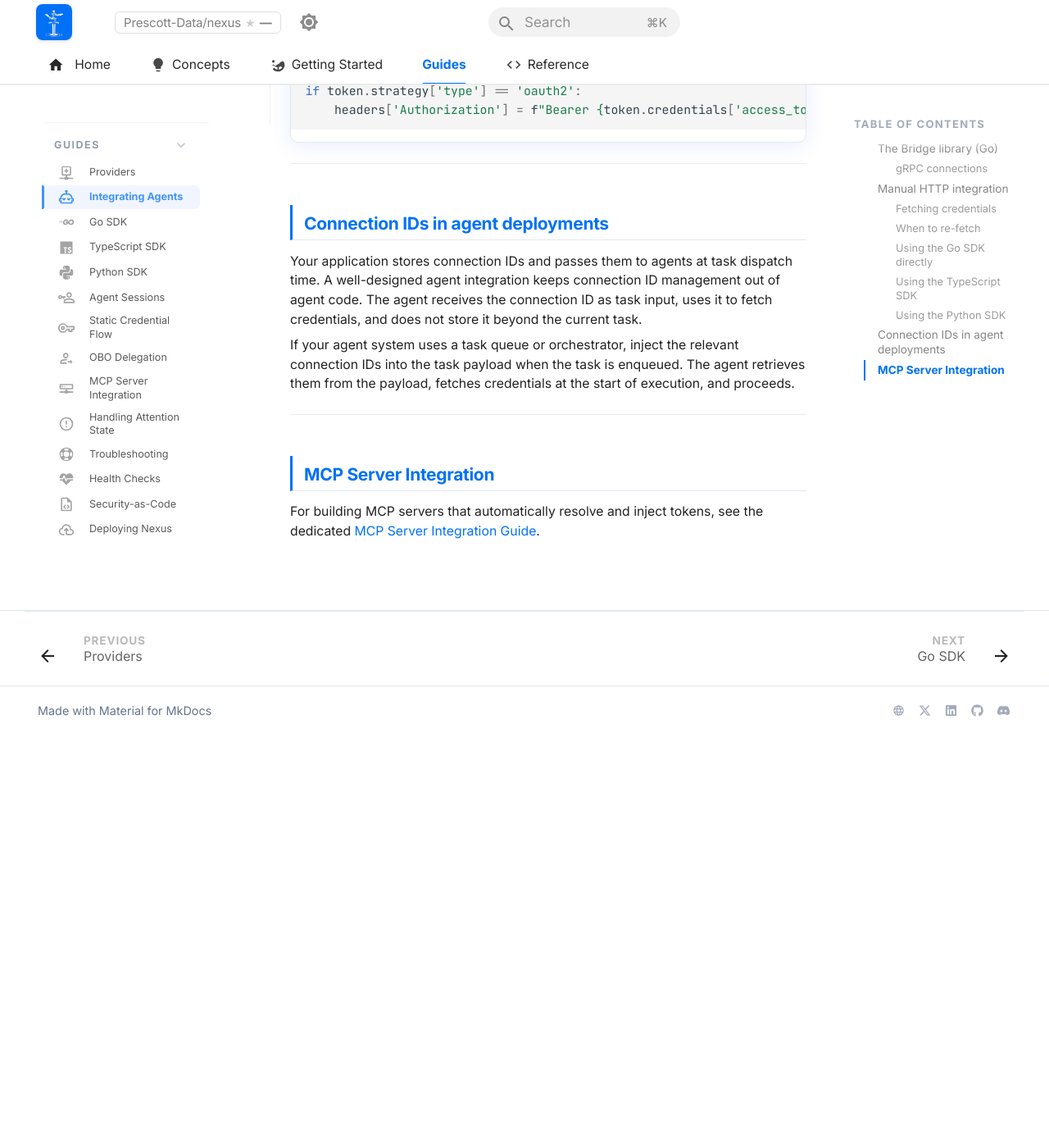
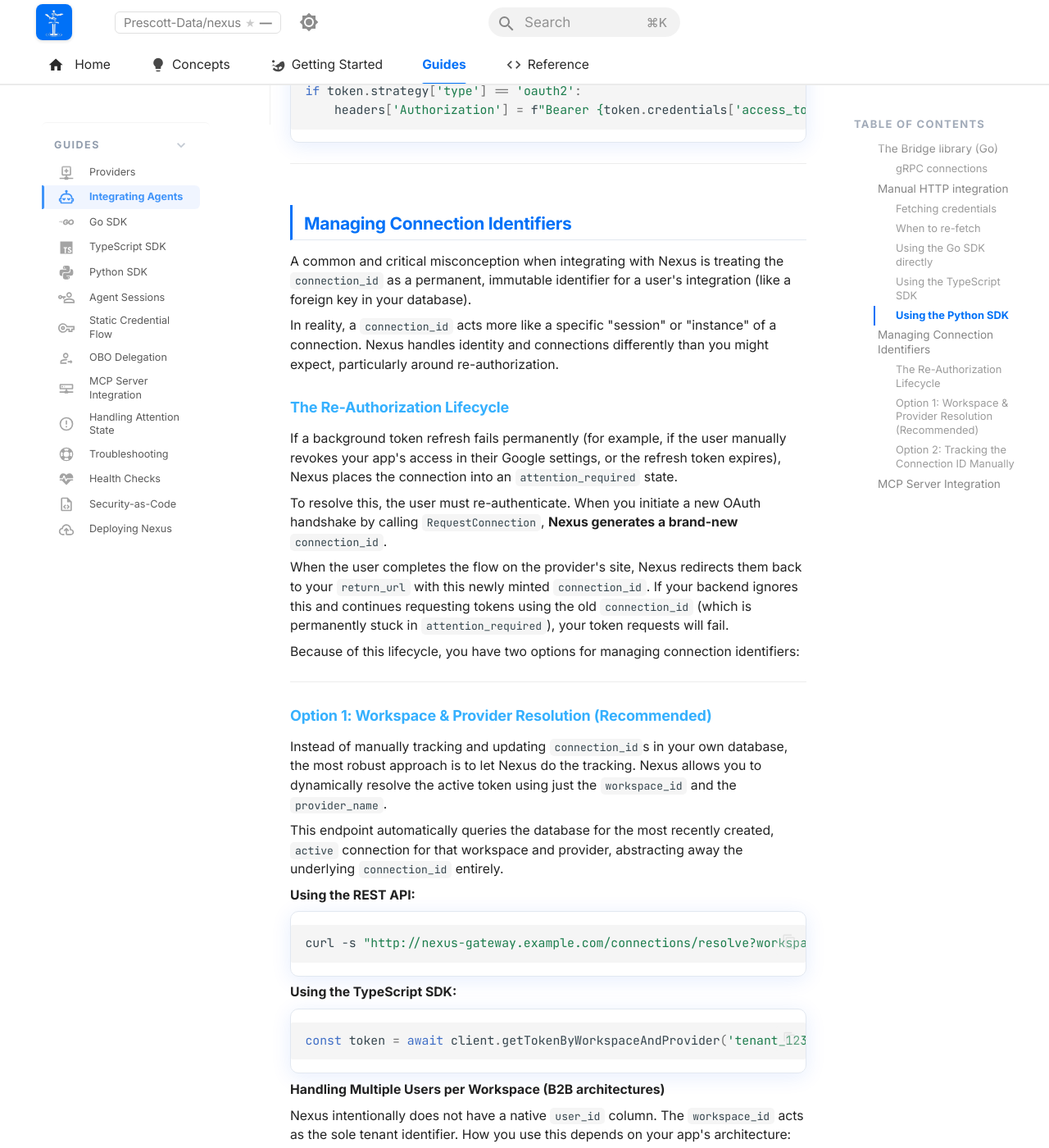
Before and after one commit to Prescott-Data/nexus-framework, an MkDocs documentation site: the page built from docs/guides/integrating-agents.md, in a window 1280 px wide and 1400 px high, scrolled down 3458 px. Shown: the whole window at 82% size. Built offline with MkDocs 1.6.1 and Material for MkDocs 9.7.7, drawn with Linux system fonts in a browser that asks for light colours; comment, search, counter and statistics services are not loaded; before the commit the page ends 4355 px from its top, so only the background shows below that; some of the changed text lies outside the part shown.

Commit message:
docs: expand Connection ID and Workspace resolution documentation

````diff
--- a/docs/guides/integrating-agents.md
+++ b/docs/guides/integrating-agents.md
@@ -135,11 +135,85 @@
 
 ---
 
-## Connection IDs in agent deployments
+## Managing Connection Identifiers
 
-Your application stores connection IDs and passes them to agents at task dispatch time. A well-designed agent integration keeps connection ID management out of agent code. The agent receives the connection ID as task input, uses it to fetch credentials, and does not store it beyond the current task.
+A common and critical misconception when integrating with Nexus is treating the `connection_id` as a permanent, immutable identifier for a user's integration (like a foreign key in your database).
 
-If your agent system uses a task queue or orchestrator, inject the relevant connection IDs into the task payload when the task is enqueued. The agent retrieves them from the payload, fetches credentials at the start of execution, and proceeds.
+In reality, a `connection_id` acts more like a specific "session" or "instance" of a connection. Nexus handles identity and connections differently than you might expect, particularly around re-authorization.
+
+### The Re-Authorization Lifecycle
+
+If a background token refresh fails permanently (for example, if the user manually revokes your app's access in their Google settings, or the refresh token expires), Nexus places the connection into an `attention_required` state.
+
+To resolve this, the user must re-authenticate. When you initiate a new OAuth handshake by calling `RequestConnection`, **Nexus generates a brand-new `connection_id`**.
+
+When the user completes the flow on the provider's site, Nexus redirects them back to your `return_url` with this newly minted `connection_id`. If your backend ignores this and continues requesting tokens using the old `connection_id` (which is permanently stuck in `attention_required`), your token requests will fail.
+
+Because of this lifecycle, you have two options for managing connection identifiers:
+
+---
+
+### Option 1: Workspace & Provider Resolution (Recommended)
+
+Instead of manually tracking and updating `connection_id`s in your own database, the most robust approach is to let Nexus do the tracking. Nexus allows you to dynamically resolve the active token using just the `workspace_id` and the `provider_name`.
+
+This endpoint automatically queries the database for the most recently created, `active` connection for that workspace and provider, abstracting away the underlying `connection_id` entirely.
+
+**Using the REST API:**
+```bash
+curl -s "http://nexus-gateway.example.com/connections/resolve?workspace_id=tenant_123&provider_name=salesforce"
+```
+
+**Using the TypeScript SDK:**
+```typescript
+const token = await client.getTokenByWorkspaceAndProvider('tenant_123', 'salesforce');
+```
+
+**Handling Multiple Users per Workspace (B2B architectures)**
+
+Nexus intentionally does not have a native `user_id` column. The `workspace_id` acts as the sole tenant identifier. How you use this depends on your app's architecture:
+
+- **1 User = 1 Workspace (B2C):** If your application provides a personal workspace for every user, simply map your platform's `user_id` directly to the Nexus `workspace_id`.
+- **N Users = 1 Workspace (B2B):** If your platform has multiple users inside a single workspace, and each user needs their *own* distinct connection to the same provider (e.g., their personal Slack account), querying by just the workspace ID will fail (it will just return the token for the last user who authenticated).
+
+  To solve this, **concatenate the tenant and user IDs** when initiating the connection flow:
+  ```typescript
+  // When initiating the connection:
+  const consentUrl = await client.requestConnection({
+      workspaceId: `tenant_123:user_456`,
+      providerId: 'google-prod',
+      returnUrl: 'https://myapp.com/callback'
+  });
+
+  // When fetching the token later:
+  const token = await client.getTokenByWorkspaceAndProvider(`tenant_123:user_456`, 'google-prod');
+  ```
+  This creates a unique namespace for every user within a workspace, allowing Nexus to resolve their active connections without you ever needing to save a `connection_id`.
+
+---
+
+### Option 2: Tracking the Connection ID Manually
+
+If you prefer to store the `connection_id` in your own platform's database (e.g., mapping it to an `integrations` table) and passing it to agents at task dispatch time, you must strictly follow these rules:
+
+1. **Update on Re-Auth:** You **must** update the `connection_id` in your database every time a user completes an OAuth flow. When the user is redirected to your `return_url`, extract the new `connection_id` from the query parameters and overwrite the old one in your database:
+   ```typescript
+   // Example Express.js callback handler
+   app.get('/callback', async (req, res) => {
+       const newConnectionId = req.query.connection_id;
+       const status = req.query.status; // "success"
+
+       // CRITICAL: Overwrite the old connection ID for this user
+       await db.integrations.update({
+           where: { userId: req.user.id, provider: 'salesforce' },
+           data: { nexusConnectionId: newConnectionId }
+       });
+
+       res.send("Integration successful!");
+   });
+   ```
+
+2. **Agent Isolation:** A well-designed agent integration keeps connection ID management entirely out of the agent's code. Your application orchestrator should retrieve the current `connection_id` from your database and inject it into the agent's task payload. The agent uses it to fetch credentials, executes the task, and then discards it.
 
 ---
 
````
